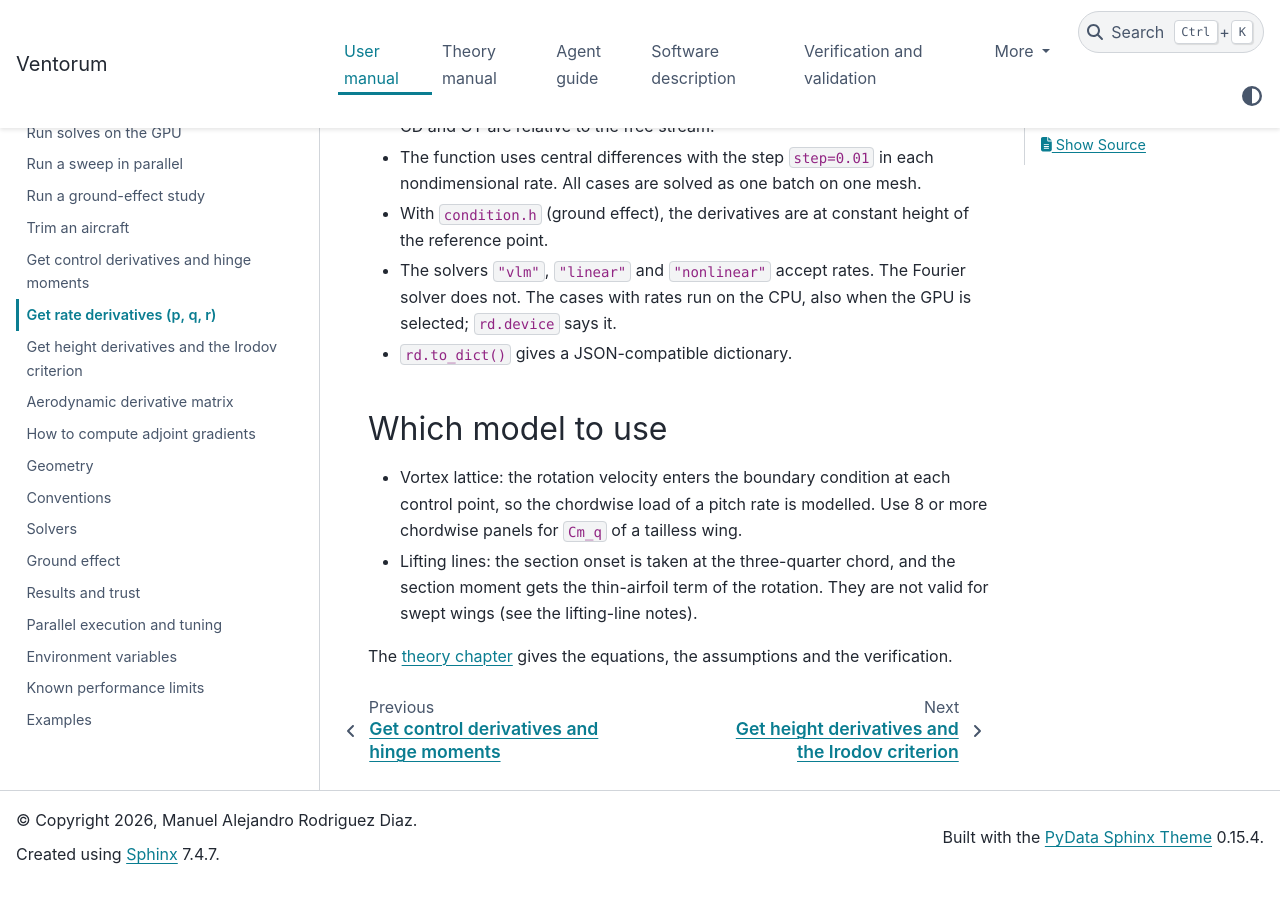
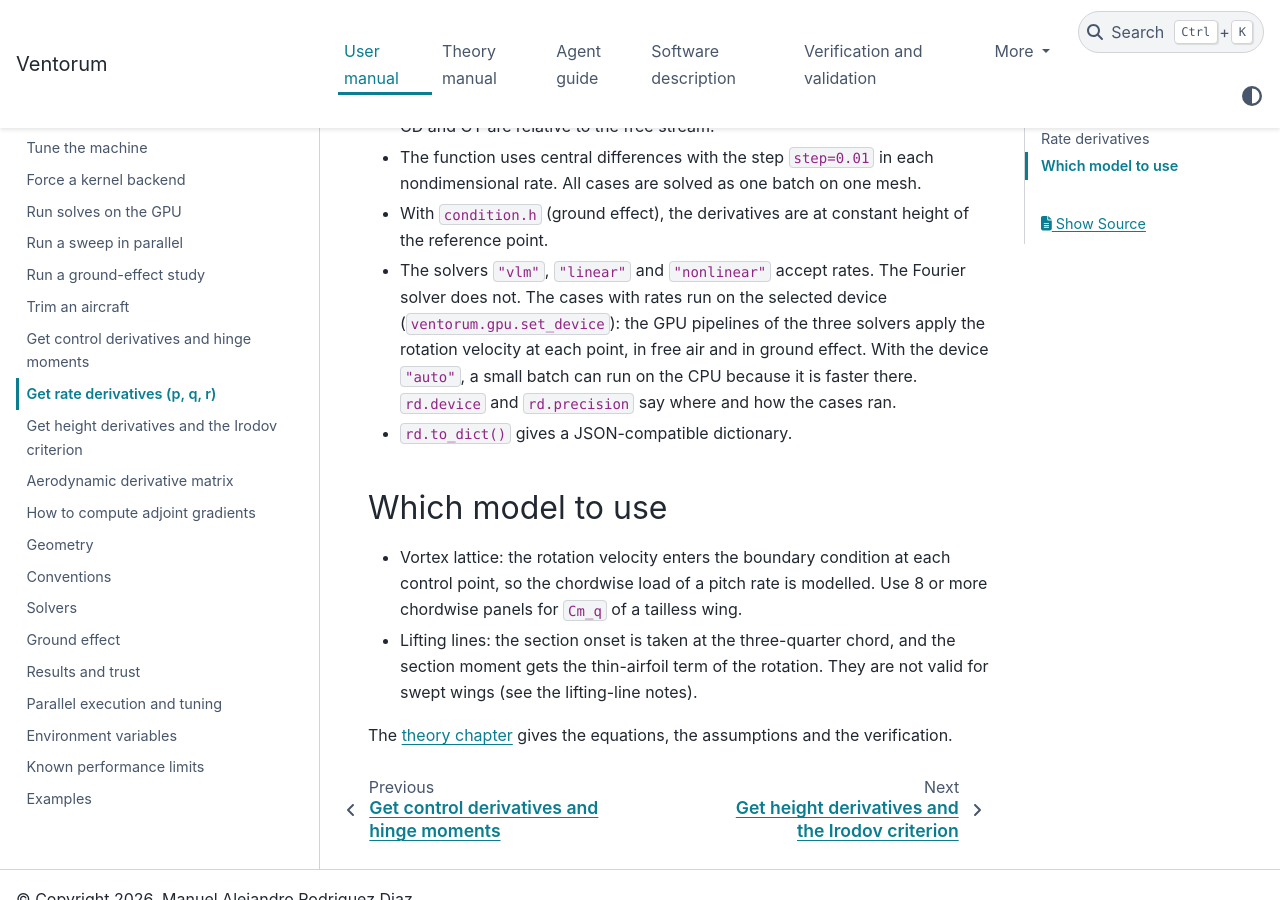
Before and after one commit to manrd/Ventorum, a Sphinx documentation site: the page built from docs/user/how_to_rate_derivatives.md, in a window 1280 px wide and 900 px high, scrolled down 1108 px. Built offline with Sphinx 7.4.7 and the PyData theme 0.15.4, drawn with Linux system fonts in a browser that asks for light colours.

Commit message:
Correct the device note of the rate derivatives guide
The guide said that cases with rates run on the CPU also when the GPU
is selected. They now run on the selected device. The note tells that
the device "auto" can select the CPU for a small batch.

Co-Authored-By: Claude Opus 5.5 <noreply@anthropic.com>

```diff
--- a/docs/user/how_to_rate_derivatives.md
+++ b/docs/user/how_to_rate_derivatives.md
@@ -37,7 +37,7 @@ print(rd.device, rd.n_solves)
 - `axes="stability"` gives the rates and the moments in the stability axes, as AVL does. `axes="body"` (default) and `axes="wind"` are also accepted. CL, CD and CY are relative to the free stream.
 - The function uses central differences with the step `step=0.01` in each nondimensional rate. All cases are solved as one batch on one mesh.
 - With `condition.h` (ground effect), the derivatives are at constant height of the reference point.
-- The solvers `"vlm"`, `"linear"` and `"nonlinear"` accept rates. The Fourier solver does not. The cases with rates run on the CPU, also when the GPU is selected; `rd.device` says it.
+- The solvers `"vlm"`, `"linear"` and `"nonlinear"` accept rates. The Fourier solver does not. The cases with rates run on the selected device (`ventorum.gpu.set_device`): the GPU pipelines of the three solvers apply the rotation velocity at each point, in free air and in ground effect. With the device `"auto"`, a small batch can run on the CPU because it is faster there. `rd.device` and `rd.precision` say where and how the cases ran.
 - `rd.to_dict()` gives a JSON-compatible dictionary.
 
 ## Which model to use
```
